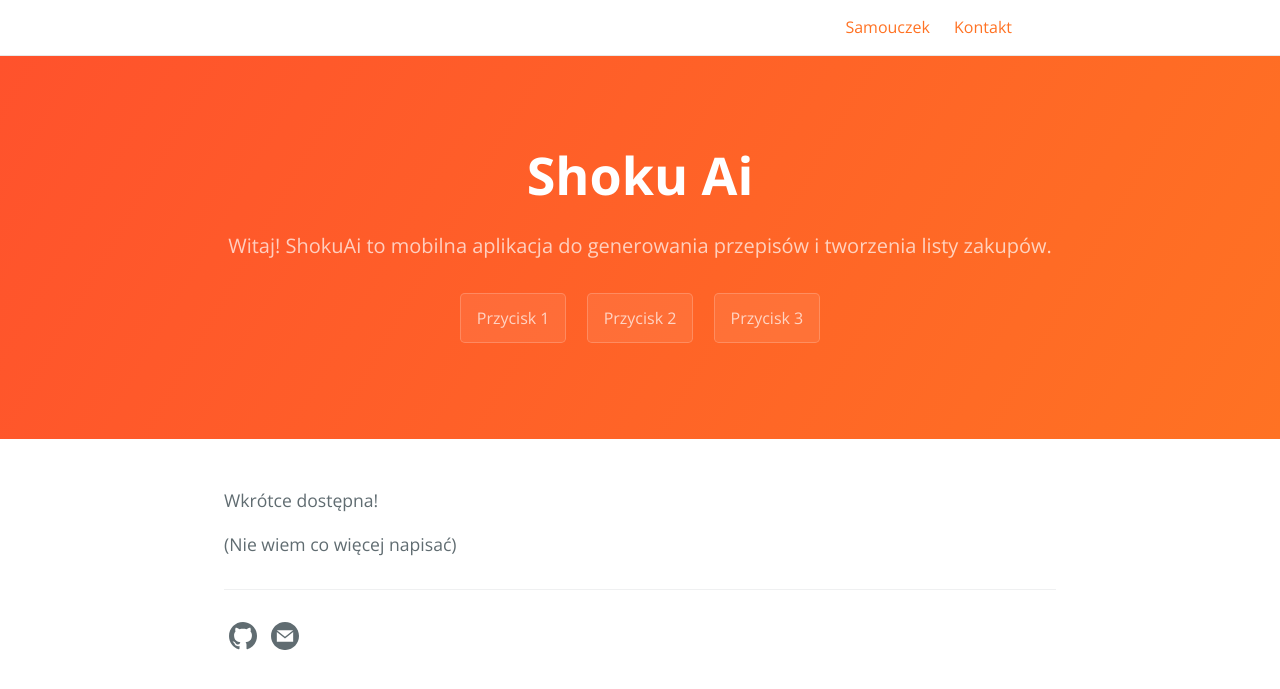
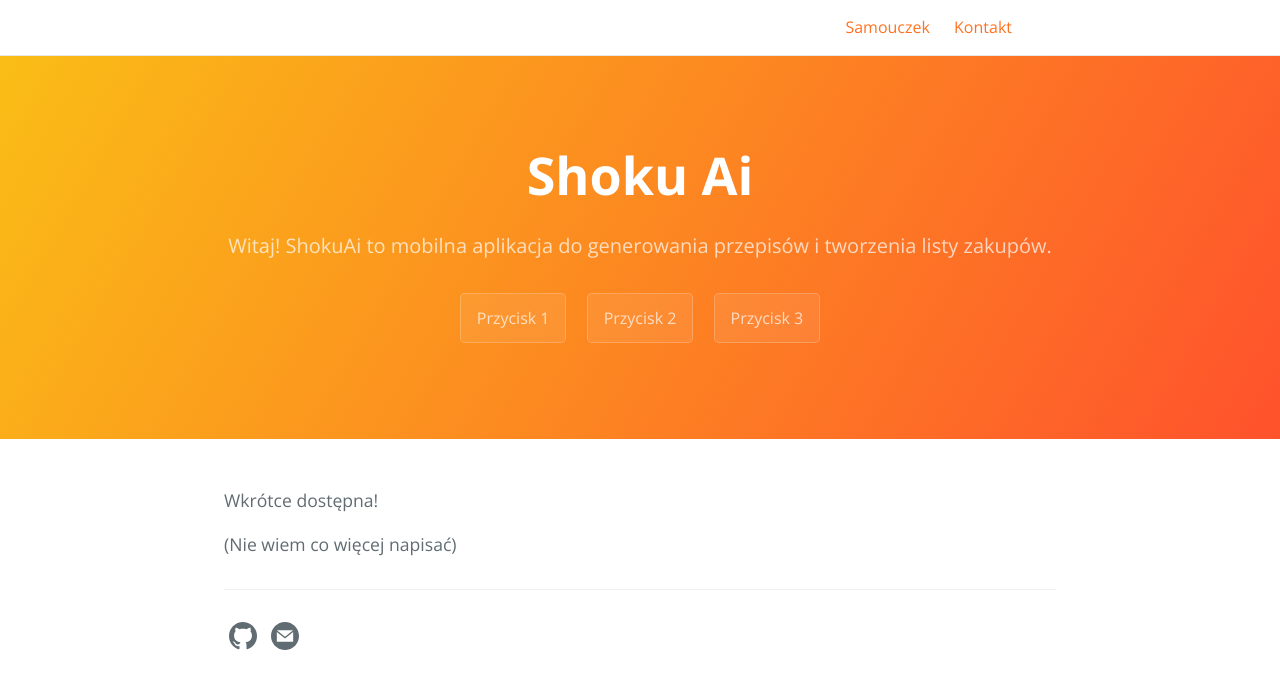
Before and after one commit to PaulinaLewicka1/appTest.github.io, a Jekyll site: the page built from index.md, in a window 1280 px wide. Shown: the top 689 px of the page. Built offline with Jekyll 4.4.1, drawn with Linux system fonts in a browser that asks for light colours.

Commit message:
Kolor test 3

```diff
--- a/_sass/variables.scss
+++ b/_sass/variables.scss
@@ -4,8 +4,8 @@ $medium-breakpoint: 42em !default;
 
 // Headers
 $header-heading-color: #fff !default;
-$header-bg-color: #FF7223 !default;
-$header-bg-color-secondary: #FF522C !default;
+$header-bg-color: #FF522C !default;
+$header-bg-color-secondary: #fabd16 !default;
 
 // Text
 $section-headings-color: #FF7223 !default;
```
